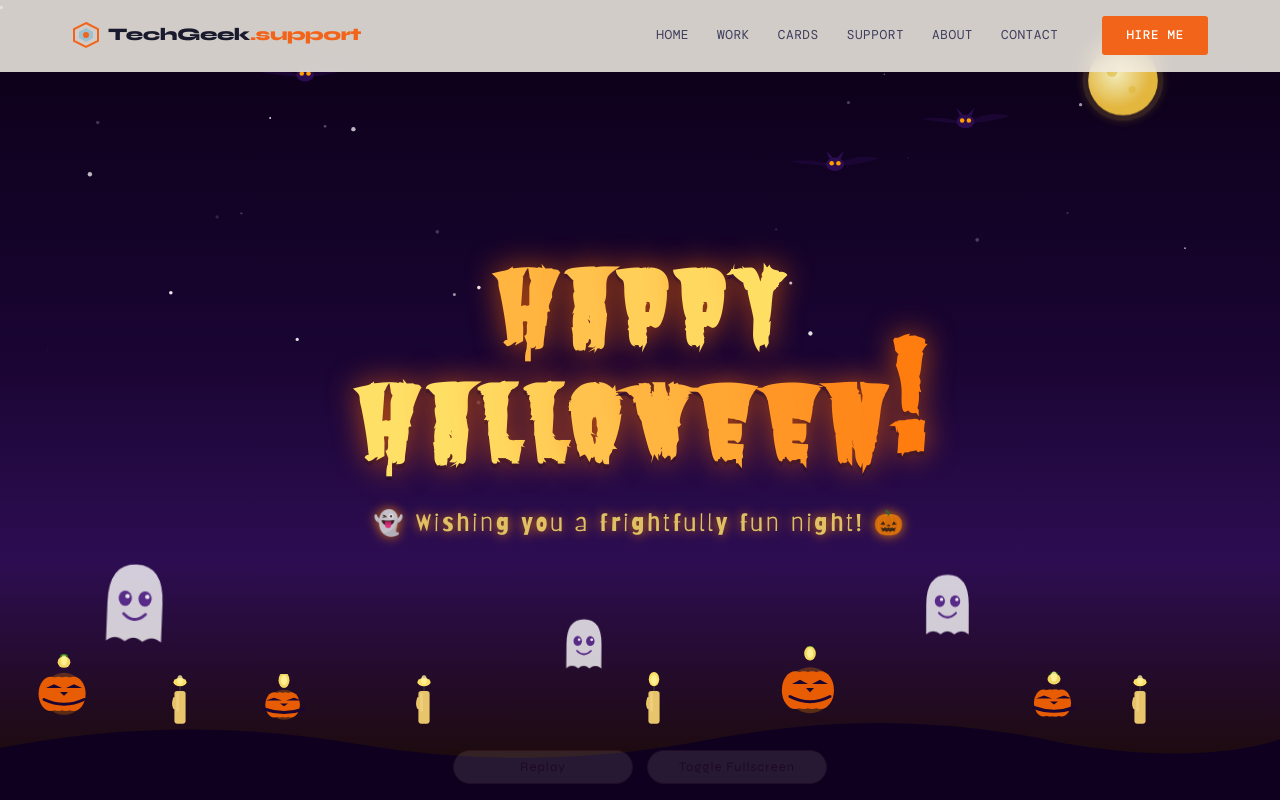
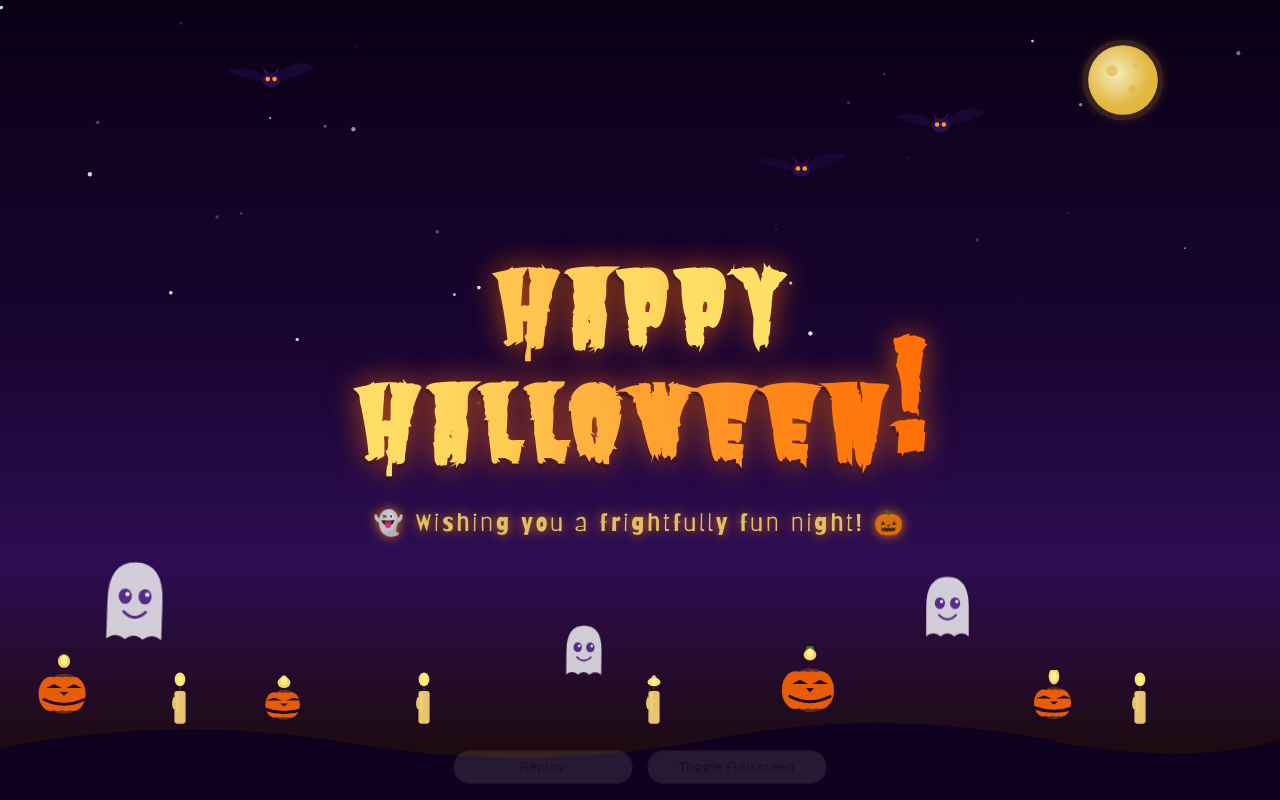
Before and after one commit to z4nta0/techgeek, a React (Vite) app: page /happyhalloweencard in a window 1280 px wide. Shown: the top 800 px of the page. Built offline with nearby package versions, Linux system fonts and the light colour scheme; a web font is replaced by a local one.

Commit message:
What: Make card fullscreen on component mount. Why: I prefer all of my digital greeting cards to start in fullscreen mode. How: Change the inline styling to position fixed with the appropriate z-index and other properties.

```diff
--- a/src/pages/HappyHalloweenCard.tsx
+++ b/src/pages/HappyHalloweenCard.tsx
@@ -333,7 +333,7 @@ const HalloweenCard: React.FC = () => {
 
   return (
     <div id='maiConDiv' style={{
-      position: "relative", width: "100vw", height: "100vh", overflow: "hidden",
+      position: "fixed", top: 0, left: 0, zIndex: 999, width: "100vw", height: "100vh", overflow: "hidden",
       background: "linear-gradient(to bottom, #0a0015 0%, #1a0533 45%, #2d0d52 70%, #1a0a00 100%)",
       fontFamily: "'Segoe UI', sans-serif",
     }}>
```
